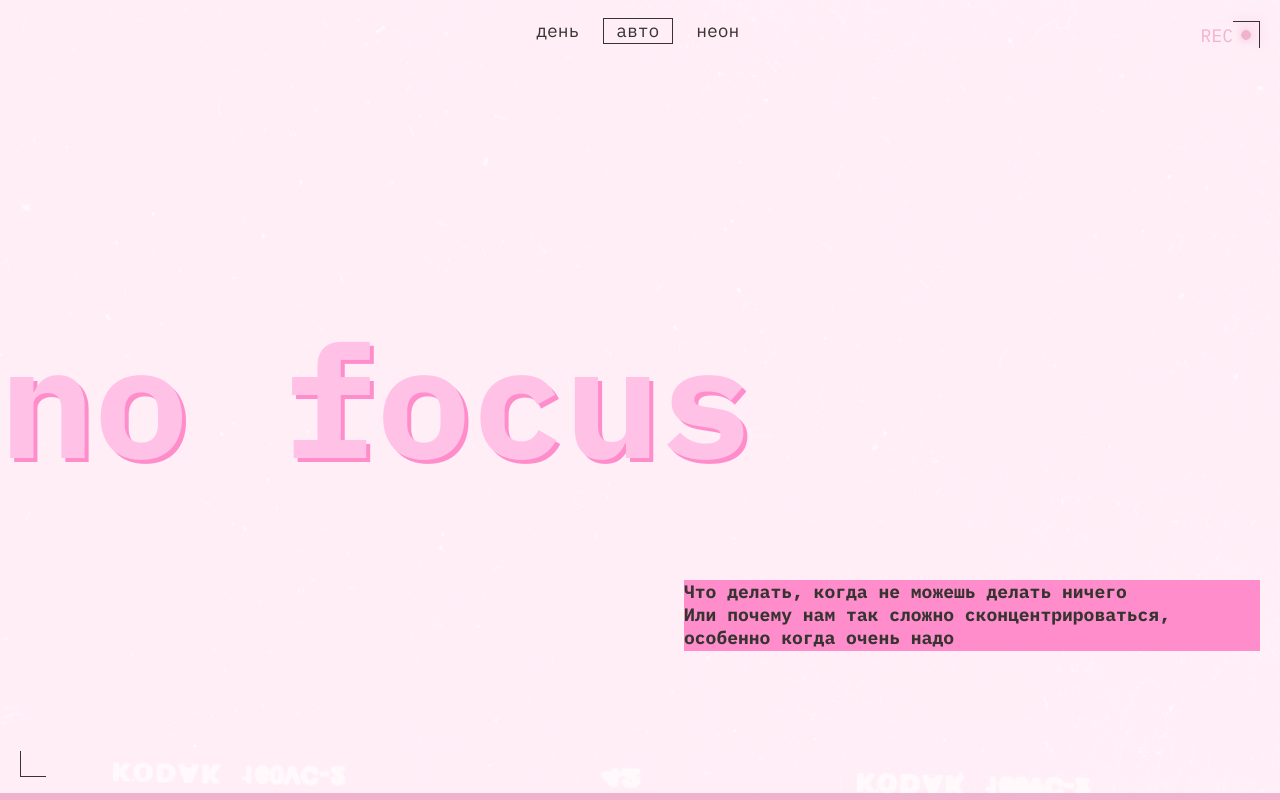
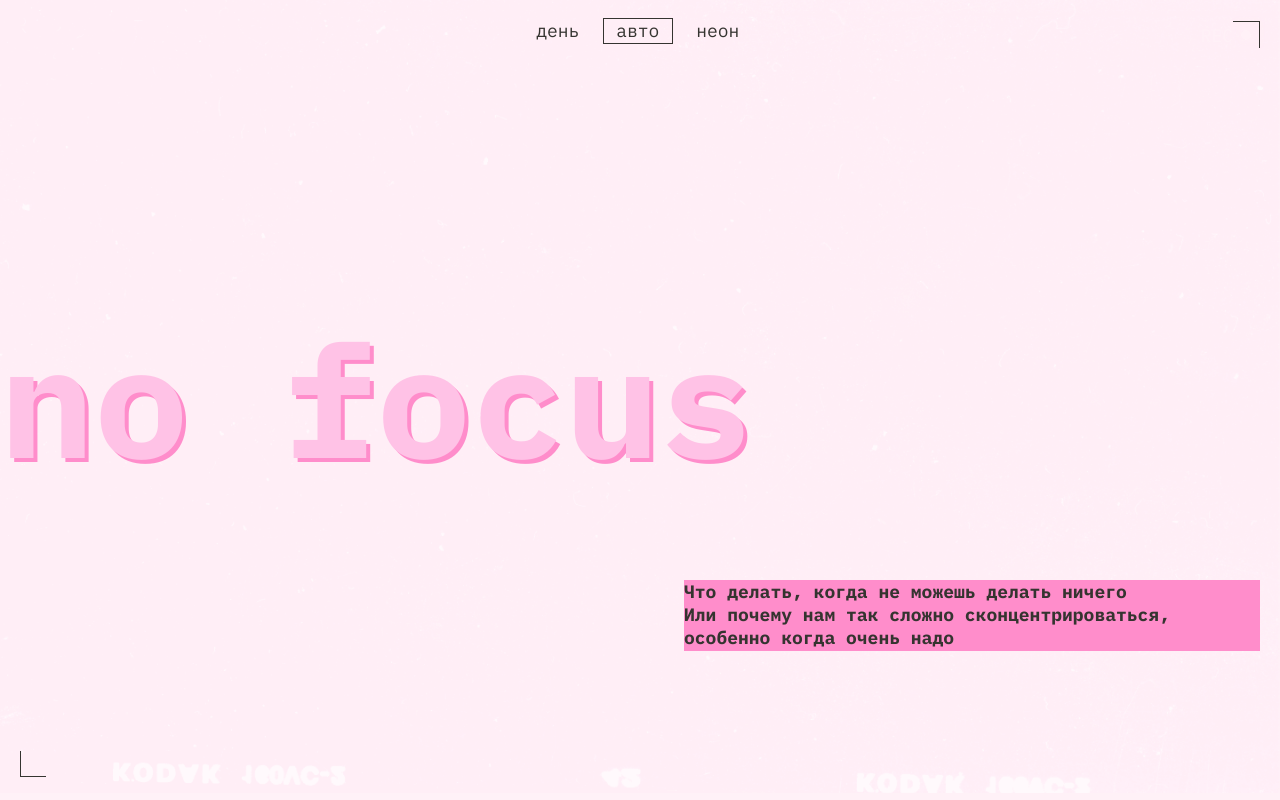
Before and after one commit to egorvolkov26021-max/slozhno-sosredotochitsya-fd, a website: page index.html in a window 1280 px wide. Shown: the top 800 px of the page. Drawn offline with Linux system fonts and the light colour scheme.

Commit message:
Первая попытка

```diff
--- a/styles/light.css
+++ b/styles/light.css
@@ -22,15 +22,15 @@
 
   :root {
      --background-image: url(../images/cover-image-light.png);
-    --background-fon: #f1b2ce;
+  --background-fon: #fff1f7;
   --focus-color: #353430;
   --hover-color: #32312d66;
-    --color-rec: #f1b2ce;
+  --color-rec: #fff1f7;
   --color-ramka: #353430;
   --background-text: #ff8dcb;
   --text-color-header: #353430;
   --accent-color: #ff8dcb;
   --text-header: #ffc2e6;
-    --text-main: #f1b2ce;
+  --text-main: #353430;
   }
 }
```
Lines whose indentation alone changed are shown as unchanged.
